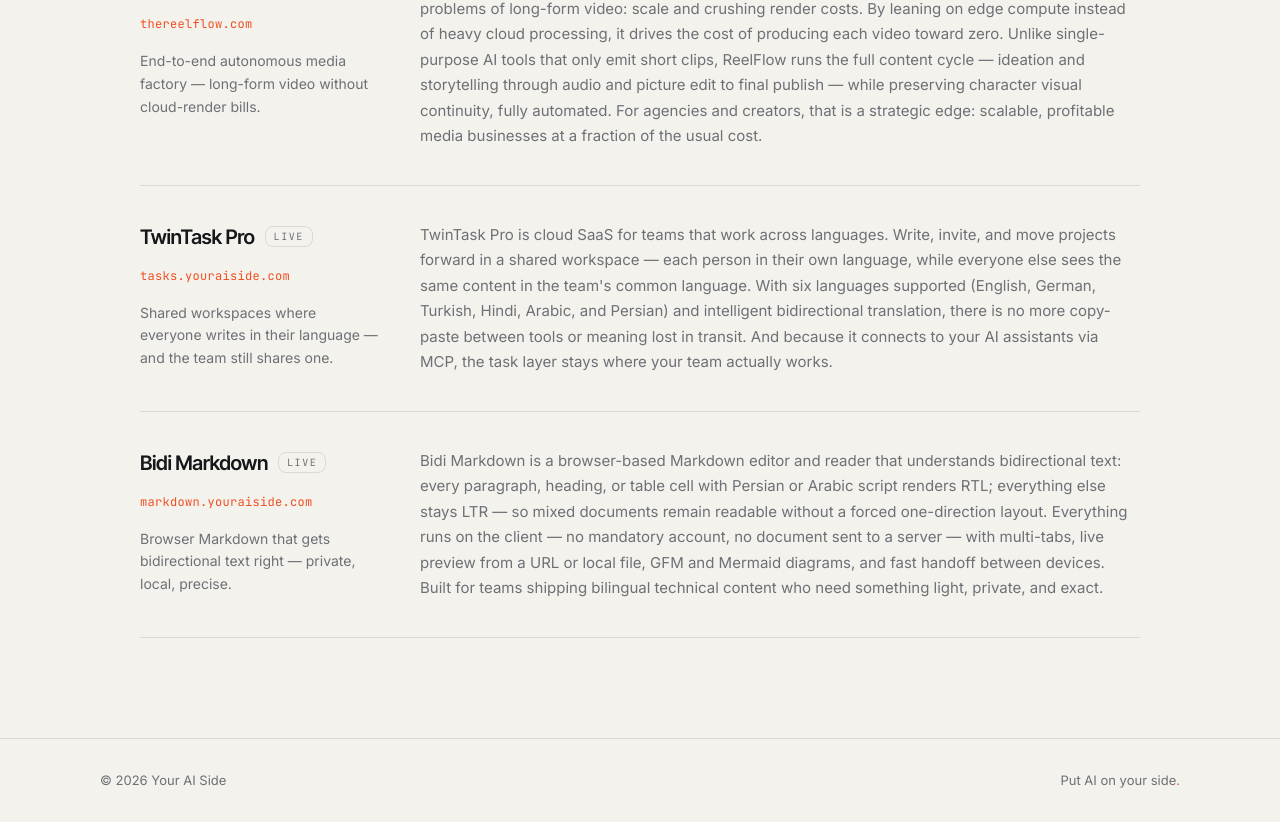
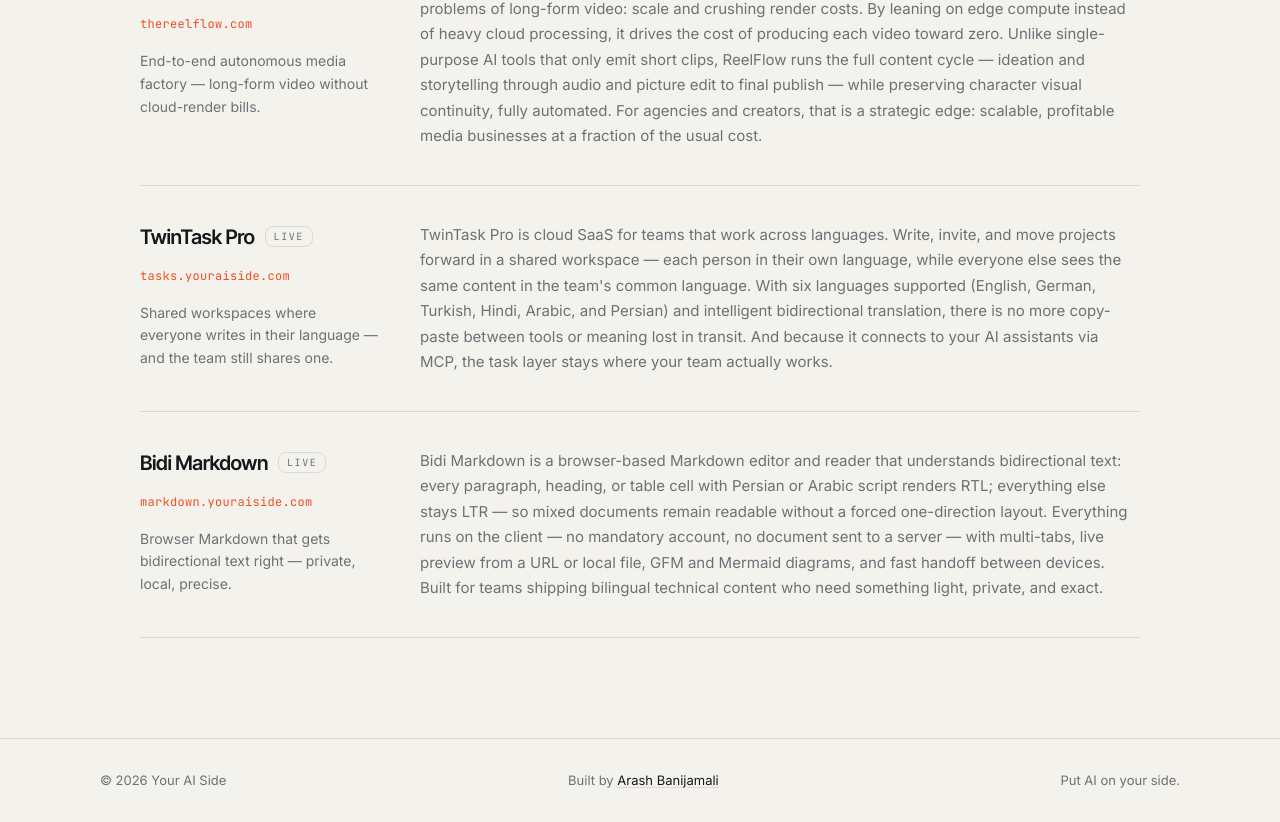
Before and after one commit to Arash-IrDev/youraiside-main-website, a Next.js app: page / in a window 1280 px wide. Shown: the part 1808-2630 px from the top of the page. Built offline with nearby package versions, Linux system fonts and the light colour scheme.

Commit message:
feat: add developer credit link to site footer
Adds a "Built by" attribution in the footer linking to the creator's
LinkedIn profile, following standard industry convention for site credits.

```diff
--- a/src/app/page.tsx
+++ b/src/app/page.tsx
@@ -72,6 +72,17 @@ export default function Home() {
             © {new Date().getFullYear()} Your AI Side
           </p>
           <p className="text-[13px] text-muted">
+            Built by{" "}
+            <a
+              href="https://www.linkedin.com/in/arash-banijamali/"
+              target="_blank"
+              rel="noopener noreferrer"
+              className="text-fg underline decoration-line underline-offset-2 transition-colors hover:decoration-fg"
+            >
+              Arash Banijamali
+            </a>
+          </p>
+          <p className="text-[13px] text-muted">
             Put AI on your side
             <span className="tagline-period">.</span>
           </p>
```
